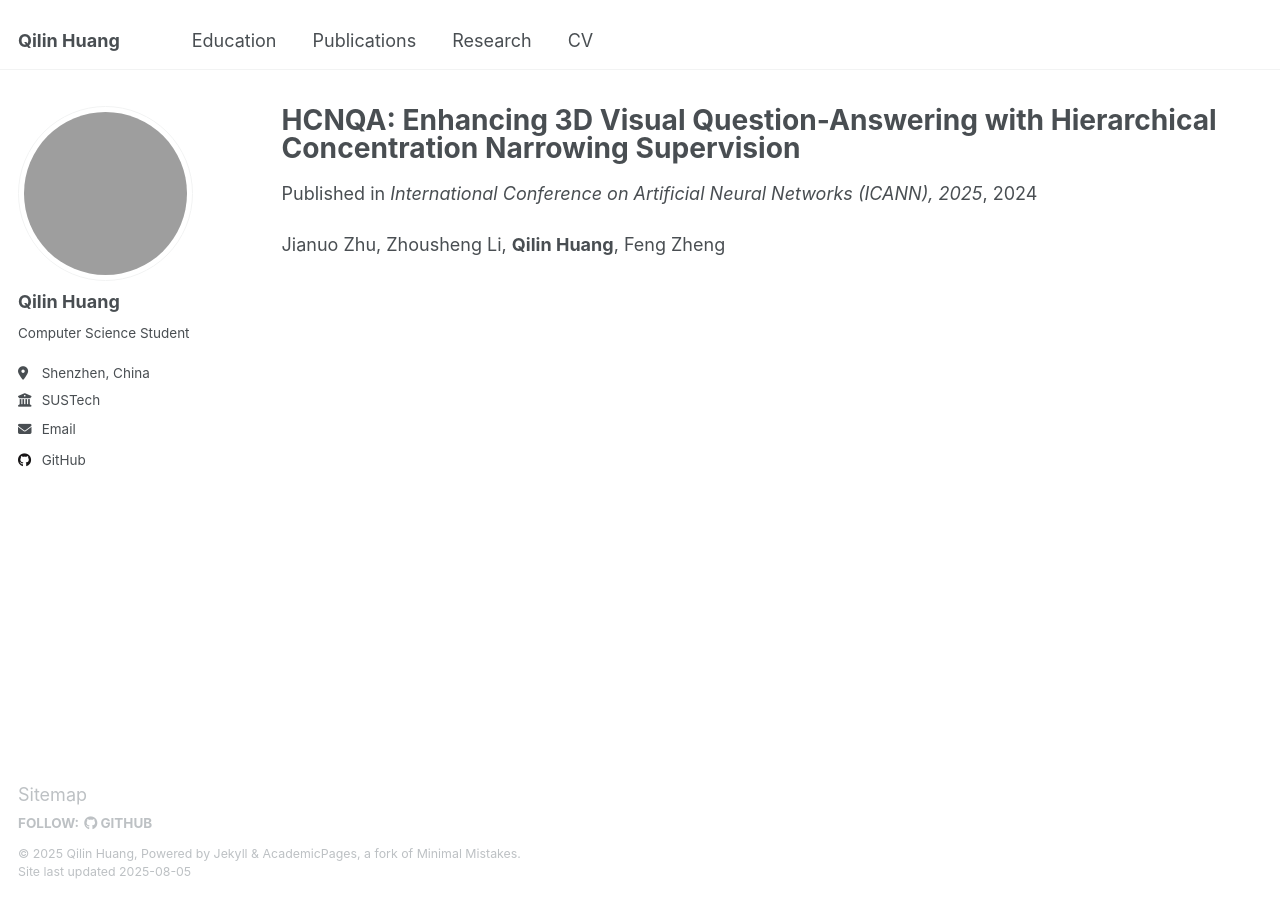
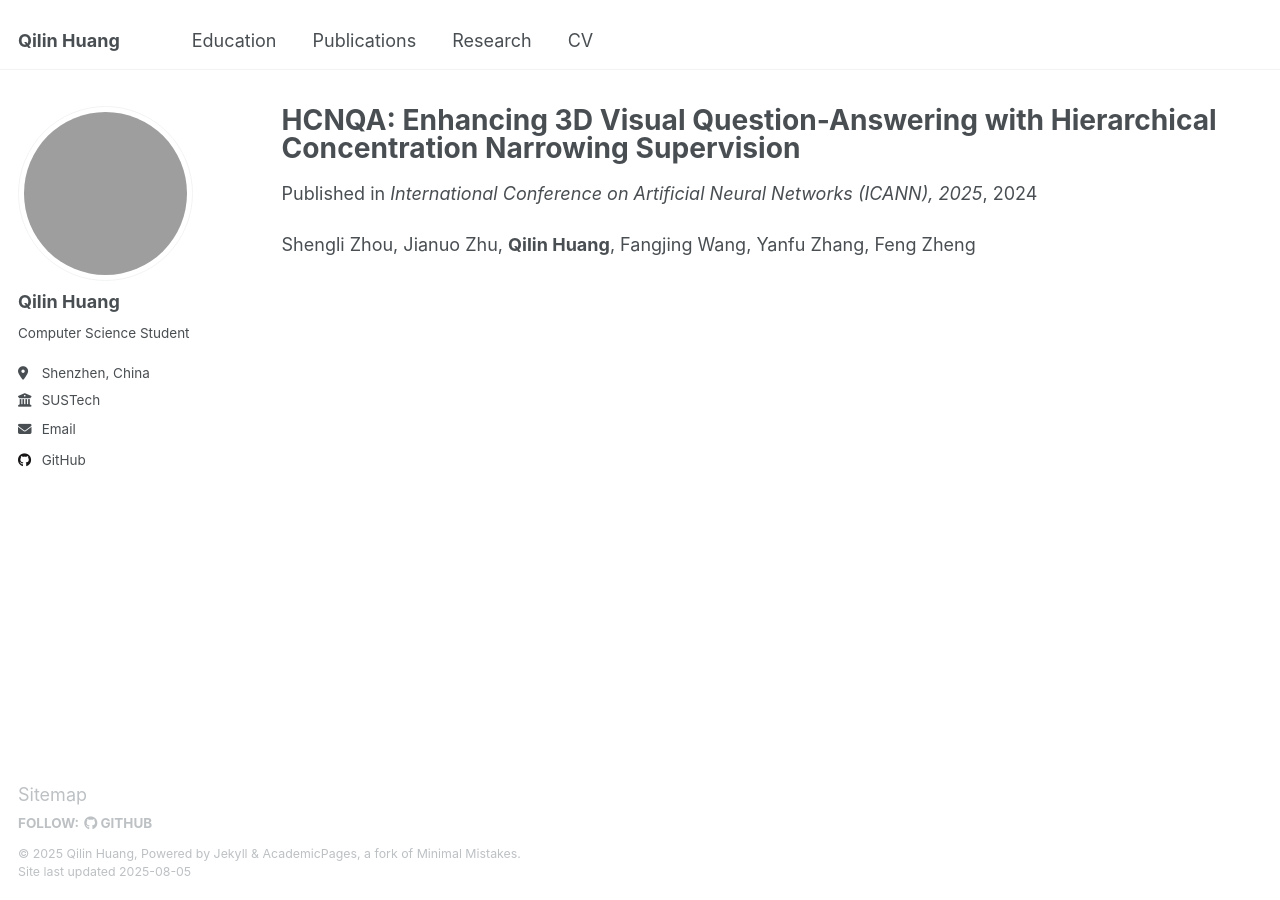
Before and after one commit to Fanwize/Fanwize.github.io, a Jekyll site: the page built from _publications/2025-icann-hcnqa.md, in a window 1280 px wide. Built offline with Jekyll 4.4.1, drawn with Linux system fonts in a browser that asks for light colours; grey boxes are pictures that could not be loaded.

Commit message:
fix name

```diff
--- a/_publications/2025-icann-hcnqa.md
+++ b/_publications/2025-icann-hcnqa.md
@@ -8,7 +8,7 @@ venue: "International Conference on Artificial Neural Networks (ICANN), 2025"
 paperurl: 'https://arxiv.org/abs/2507.01800'
 codeurl: 'https://github.com/JianuoZhu/HCNQA'
 header:
-  teaser: "/images/hcnqa-teaser.gif" # 你的核心图路径！
+  teaser: "/images/hcnqa-teaser.gif"
 ---
 
-Jianuo Zhu, Zhousheng Li, **Qilin Huang**, Feng Zheng
+Shengli Zhou, Jianuo Zhu, **Qilin Huang**, Fangjing Wang, Yanfu Zhang, Feng Zheng
```
